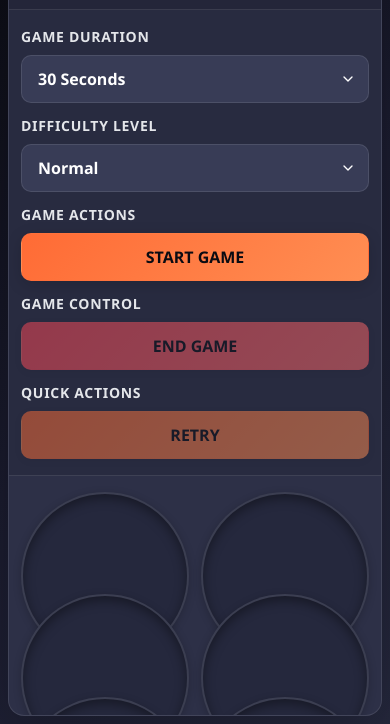
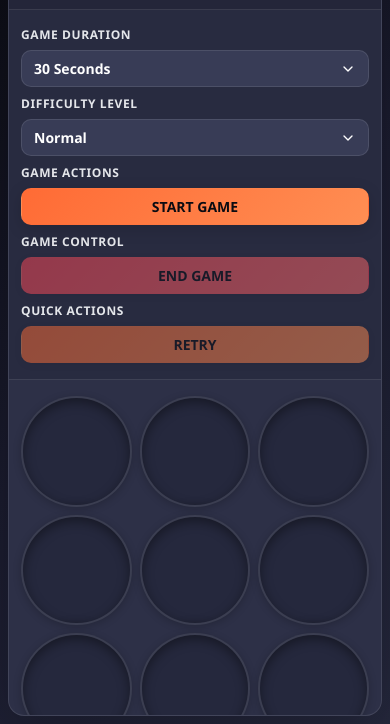
Before and after one commit to RatnadeepBose/molegame, a plain HTML site: page index.html in a window 390 px wide. Shown: the part 120-844 px from the top of the page. Drawn offline with Linux system fonts and the light colour scheme.

Commit message:
Update index.html

```diff
--- a/index.html
+++ b/index.html
@@ -192,7 +192,7 @@
             font-weight: 500;
         }
 
-        /* Controls Section */
+        /* Controls Section - Mobile Optimized */
         .game-controls {
             display: grid;
             grid-template-columns: repeat(auto-fit, minmax(180px, 1fr));
@@ -853,7 +853,7 @@
             }
         }
 
-        /* Responsive Design */
+        /* Responsive Design - Mobile Optimized */
         @media (max-width: 768px) {
             body {
                 padding: var(--space-2);
@@ -870,10 +870,27 @@
                 padding: var(--space-4) var(--space-3) var(--space-3);
             }
 
+            /* Mobile-optimized controls layout */
             .game-controls {
-                grid-template-columns: 1fr;
+                grid-template-columns: repeat(2, 1fr);
                 gap: var(--space-3);
                 padding: var(--space-4) var(--space-3);
+            }
+
+            /* Make controls smaller on mobile */
+            .control-group {
+                gap: var(--space-1);
+            }
+
+            .control-label {
+                font-size: var(--text-xs);
+                margin-bottom: 2px;
+            }
+
+            select, button {
+                font-size: var(--text-sm);
+                padding: var(--space-2) var(--space-3);
+                min-height: 36px;
             }
 
             .game-content {
@@ -882,7 +899,7 @@
             }
 
             .game-stats {
-                grid-template-columns: 1fr;
+                grid-template-columns: repeat(3, 1fr);
                 gap: var(--space-3);
                 padding: var(--space-4);
             }
@@ -896,6 +913,8 @@
                 width: 100%;
                 max-width: 250px;
                 justify-content: center;
+                min-height: 36px;
+                padding: var(--space-2) var(--space-3);
             }
 
             .combo-display {
@@ -908,16 +927,18 @@
             .hole {
                 min-height: 50px;
             }
-
-            button, select, .power-up {
-                min-height: 44px;
-            }
         }
 
         @media (max-width: 480px) {
+            /* Even smaller controls for very small screens */
+            .game-controls {
+                grid-template-columns: 1fr;
+                gap: var(--space-2);
+            }
+
             .game-board {
-                grid-template-columns: repeat(2, 1fr);
-                gap: var(--space-3);
+                grid-template-columns: repeat(3, 1fr);
+                gap: var(--space-2);
             }
 
             .modal-content {
@@ -1020,8 +1041,8 @@
     </div>
 
     <!-- Settings Button -->
-    <div class="" id="settings-btn">
-
+    <div class="settings-btn" id="settings-btn">
+        ⚙️
     </div>
 
     <!-- Main Game Container -->
@@ -1032,7 +1053,7 @@
             <p class="game-subtitle">Test your reflexes in this exciting arcade game!</p>
         </header>
 
-        <!-- Game Controls -->
+        <!-- Game Controls - Mobile Optimized -->
         <div class="game-controls">
             <div class="control-group">
                 <label for="game-duration" class="control-label">Game Duration</label>
```
